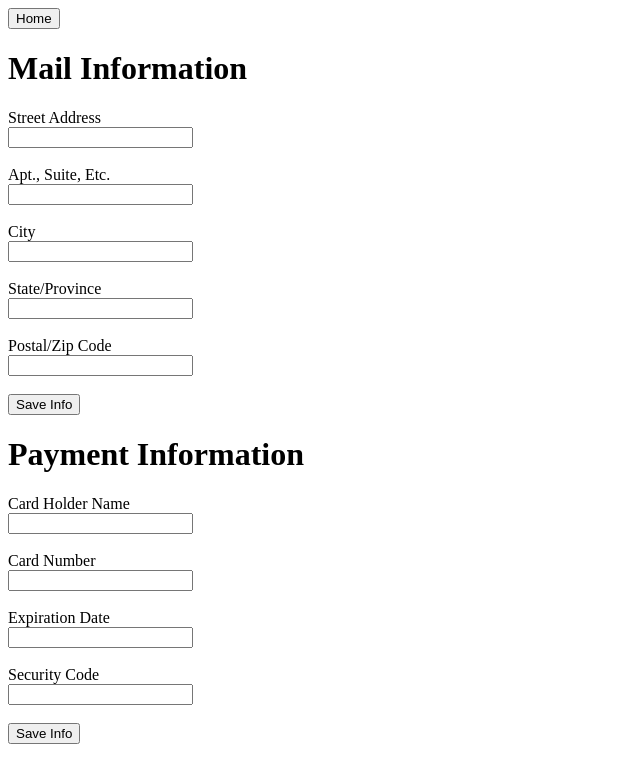
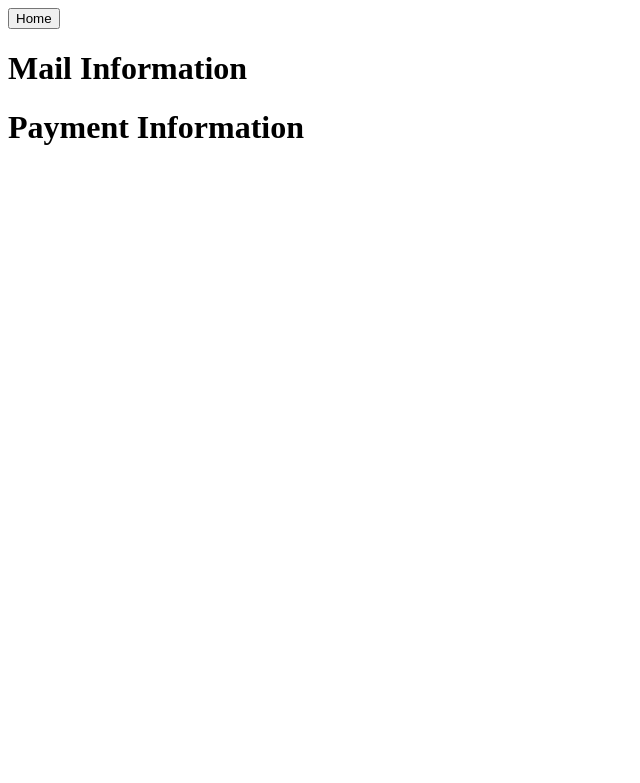
Before and after one commit to wyatt4543/vehicle_sales, a Flask app: template templates/update-payment.html in a window 1280 px wide. Shown: the top 783 px of the page, without its empty margins (0-640 px from the left). Run offline with Flask 3, Linux system fonts and the light colour scheme; the template is opened without the code that fills it, so the values that code supplies are empty.

Commit message:
setup the initial js for update payment webpage

```diff
--- a/templates/update-payment.html
+++ b/templates/update-payment.html
@@ -11,42 +11,11 @@
     </nav>
     <h1 id="mail-header">Mail Information</h1>
     <form id="mail-form" action="/update-payment" method="post">
-        <input type="hidden" name="form-identifier" value="mail-form">
-
-        <label for="address">Street Address</label><br>
-        <input type="text" id="address" name="address"><br><br>
-
-        <label for="address2">Apt., Suite, Etc.</label><br>
-        <input type="text" id="address2" name="address2"><br><br>
-
-        <label for="city">City</label><br>
-        <input type="text" id="city" name="city"><br><br>
-
-        <label for="state">State/Province</label><br>
-        <input type="text" id="state" name="state"><br><br>
-
-        <label for="postal_code">Postal/Zip Code</label><br>
-        <input type="text" id="postal_code" name="postal_code"><br><br>
-
-        <input type="submit" value="Save Info">
+        <!-- Load Mail Info-->
     </form>
     <h1 id="payment-header">Payment Information</h1>
     <form id="payment-form" action="/update-payment" method="post">
-        <input type="hidden" name="form-identifier" value="payment-form">
-
-        <label for="name">Card Holder Name</label><br>
-        <input type="text" id="name" name="name"><br><br>
-
-        <label for="card_number">Card Number</label><br>
-        <input type="text" id="card_number" name="card_number"><br><br>
-
-        <label for="expiration">Expiration Date</label><br>
-        <input type="text" id="expiration" name="expiration"><br><br>
-
-        <label for="security_code">Security Code</label><br>
-        <input type="text" id="security_code" name="security_code"><br><br>
-
-        <input type="submit" value="Save Info">
+        <!-- Load Payment Info-->
     </form>
 </body>
 </html>
```
Also changed, not shown: static/update-payment.js (added, +49 -0 lines).
